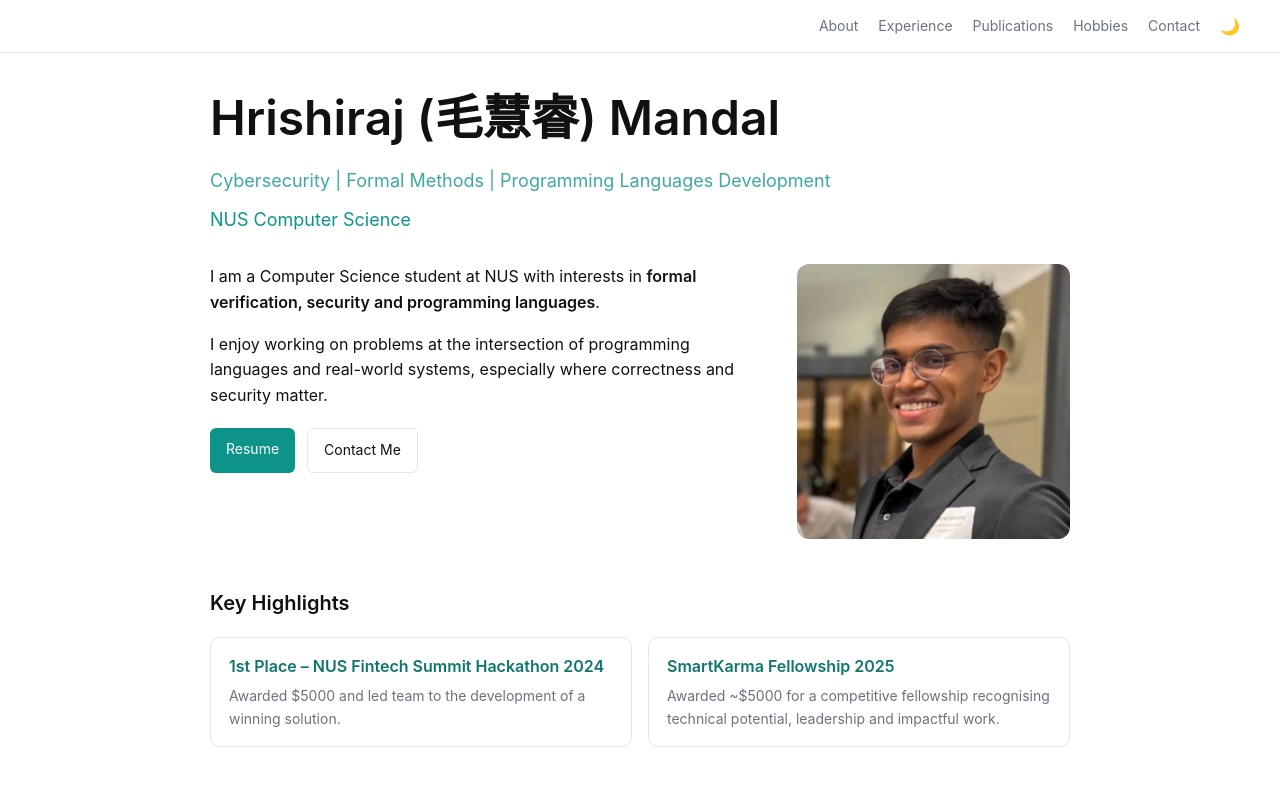
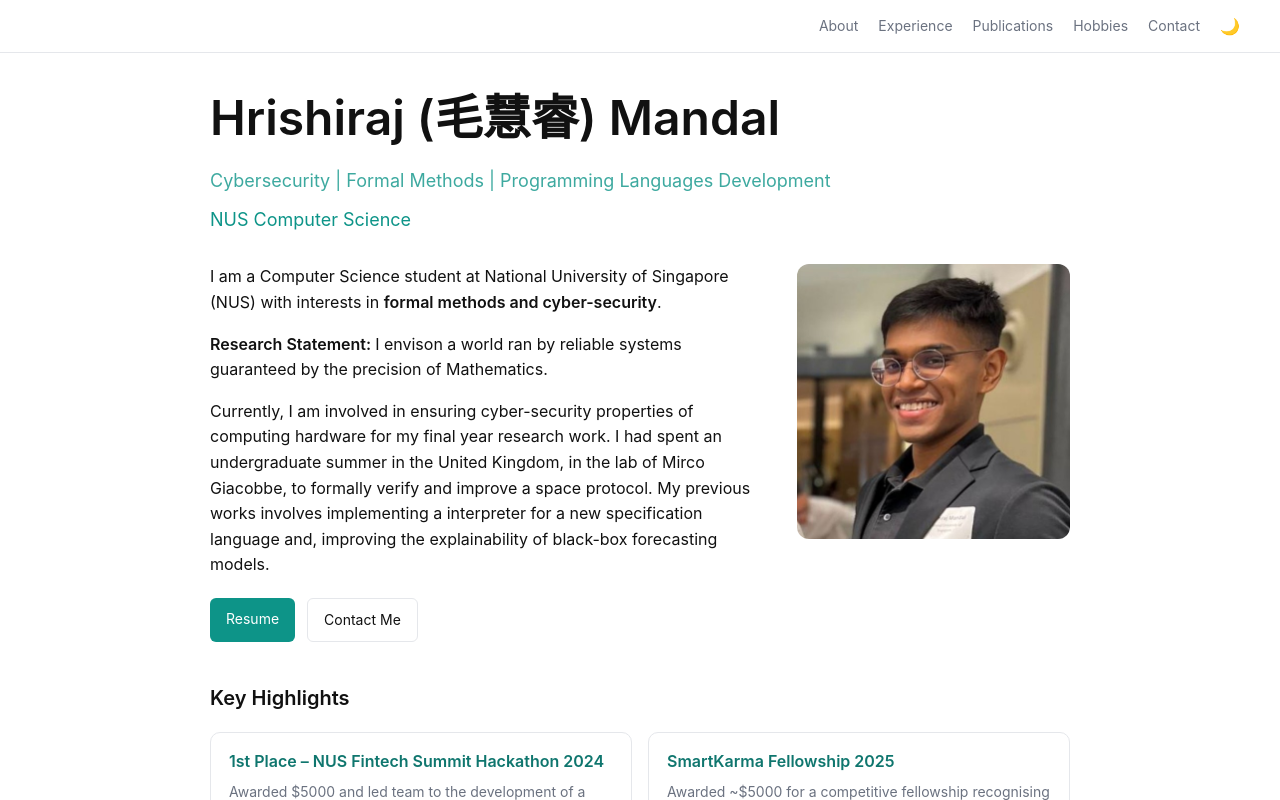
Before and after one commit to Virusrwj223/personal-portfolio, a React (Vite) app: page / in a window 1280 px wide. Shown: the top 800 px of the page. Built offline with nearby package versions, Linux system fonts and the light colour scheme.

Commit message:
Update resume and bio

```diff
--- a/src/components/sections/About.tsx
+++ b/src/components/sections/About.tsx
@@ -9,17 +9,24 @@ export default function About() {
       <div className="about-grid">
         <div className="about-text">
           <p className="text-secondary">
-            I am a Computer Science student at NUS with interests in{" "}
-            <strong>
-              formal verification, security and programming languages
-            </strong>
-            .
+            I am a Computer Science student at National University of Singapore
+            (NUS) with interests in{" "}
+            <strong>formal methods and cyber-security</strong>.
           </p>
 
           <p>
-            I enjoy working on problems at the intersection of programming
-            languages and real-world systems, especially where correctness and
-            security matter.
+            <strong>Research Statement: </strong>I envison a world ran by
+            reliable systems guaranteed by the precision of Mathematics.
+          </p>
+
+          <p>
+            Currently, I am involved in ensuring cyber-security properties of
+            computing hardware for my final year research work. I had spent an
+            undergraduate summer in the United Kingdom, in the lab of Mirco
+            Giacobbe, to formally verify and improve a space protocol. My
+            previous works involves implementing a interpreter for a new
+            specification language and, improving the explainability of
+            black-box forecasting models.
           </p>
 
           <div className="cta-buttons">
```
Also changed, not shown: 1 other file (tests, documents, lock files or other folders).
